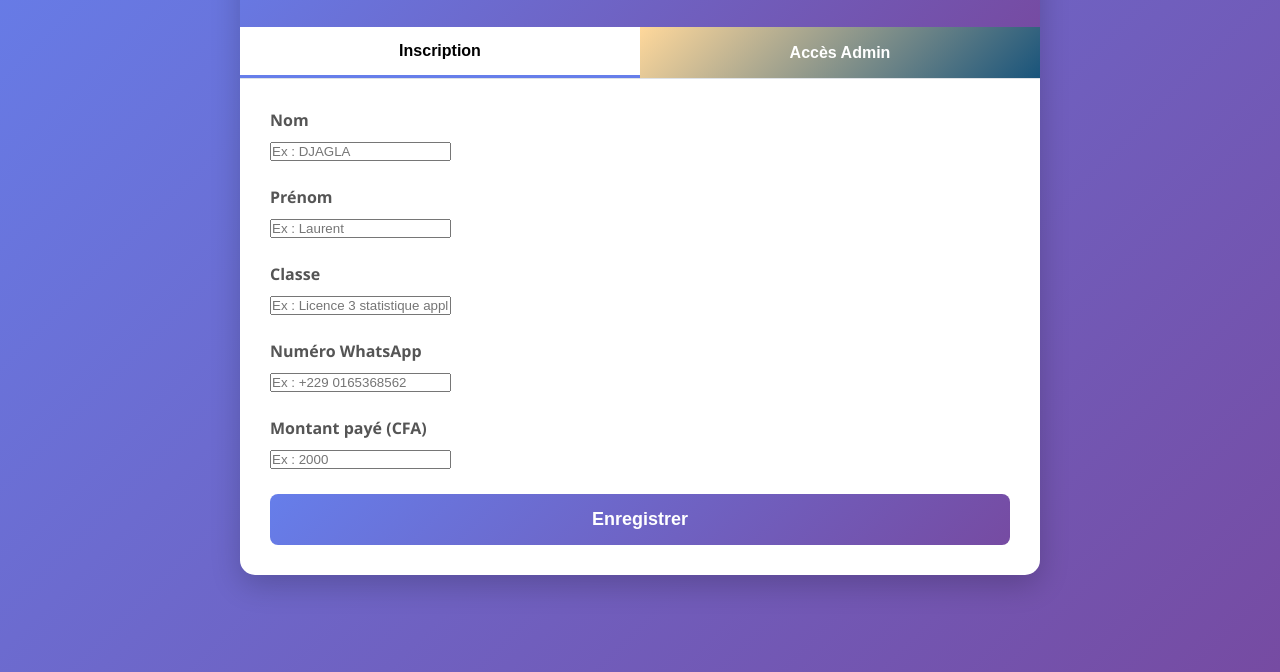
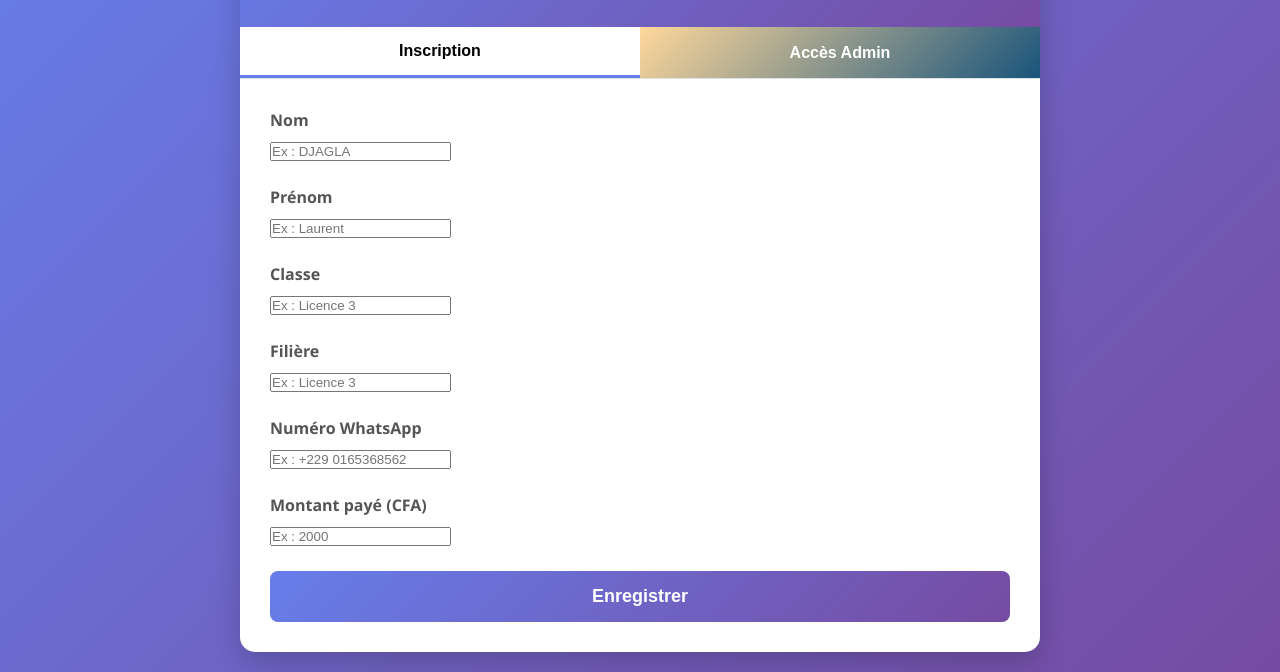
Before and after one commit to djaglalaurent/avis-etudiants, a plain HTML site: page index.html in a window 1280 px wide. Shown: the part 128-800 px from the top of the page. Drawn offline with Linux system fonts and the light colour scheme.

Commit message:
Update index.html

```diff
--- a/index.html
+++ b/index.html
@@ -40,7 +40,12 @@
 
             <div class="form-group">
                 <label>Classe</label>
-                <input type="text" id="classe" required placeholder="Ex : Licence 3 statistique appliquée">
+                <input type="text" id="annee_etude" required placeholder="Ex : Licence 3">
+            </div>
+
+            <div class="form-group">
+                <label>Filière</label>
+                <input type="text" id="filiere" required placeholder="Ex : Licence 3">
             </div>
 
             <div class="form-group">
```
